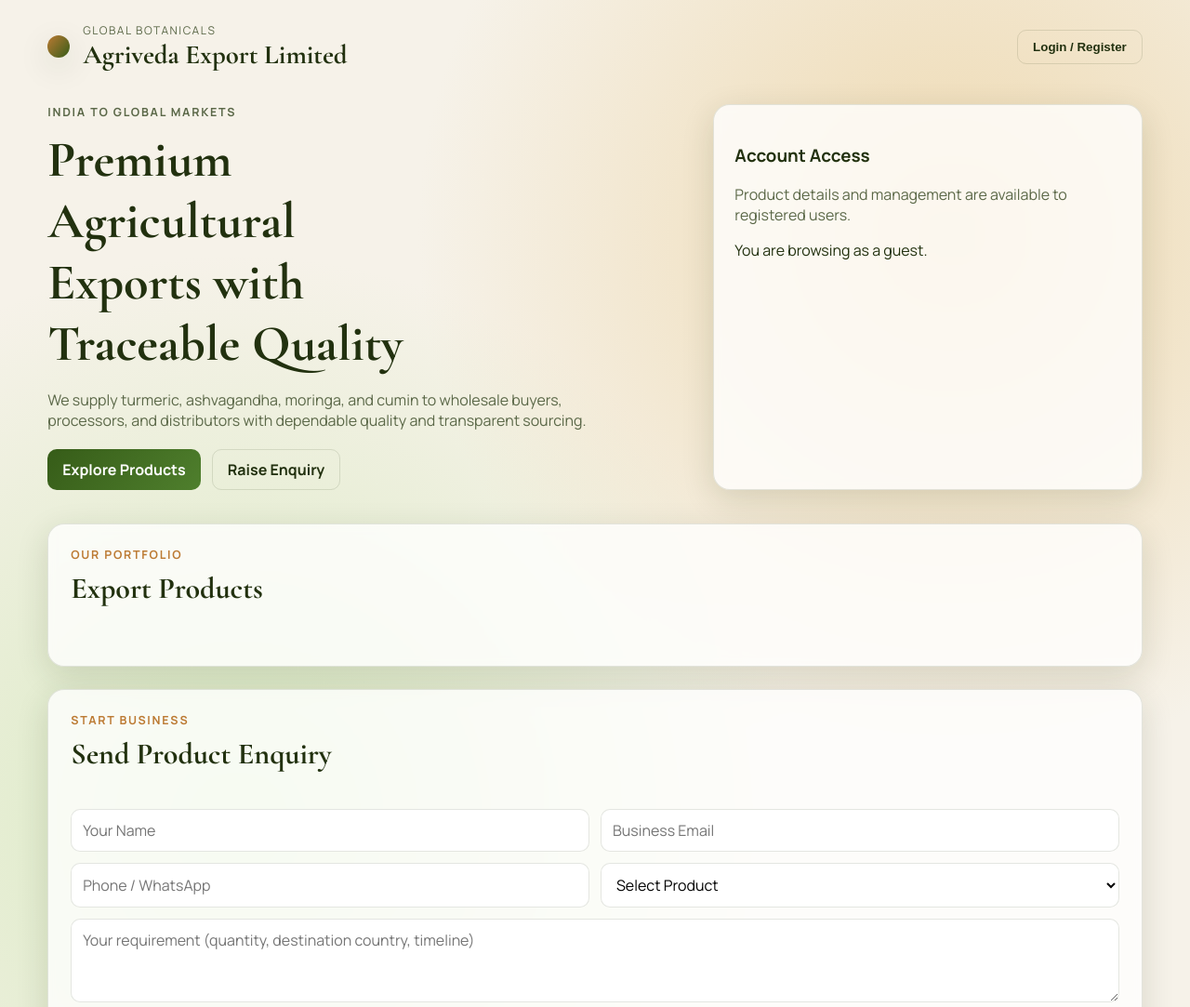
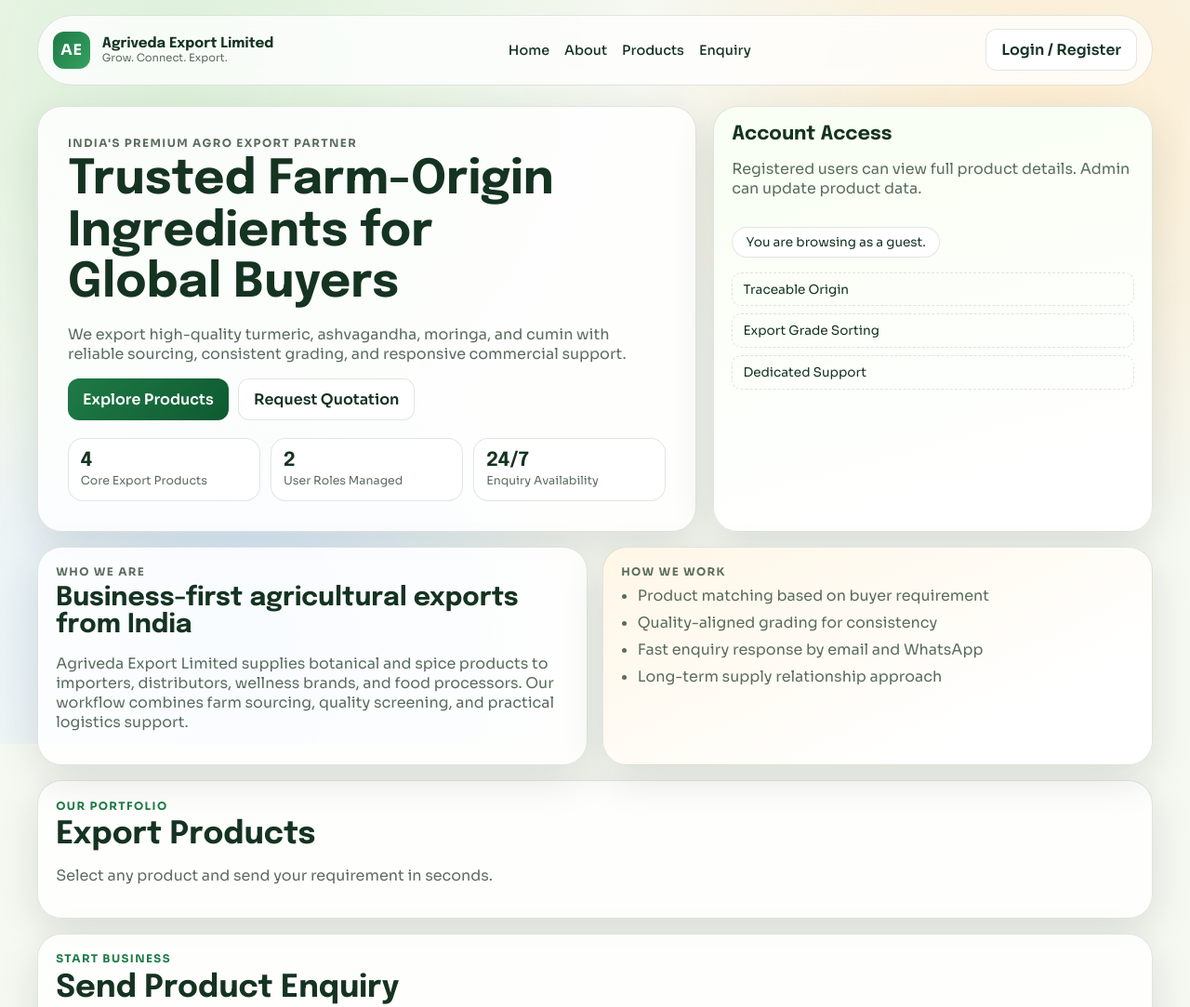
Before and after one commit to shaurya-khandelwal/agriveda-export-limited, a website: page public/index.html in a window 1280 px wide. Shown: the top 1083 px of the page at 93% size. Drawn offline with nearby package versions, Linux system fonts and the light colour scheme; no server answers.

Commit message:
Redesign frontend with modern agro-business layout

```diff
--- a/public/app.js
+++ b/public/app.js
@@ -2,7 +2,7 @@
   token: localStorage.getItem('agriveda_token') || '',
   user: null,
   products: [],
-  config: { contactEmail: 'sales@agrivedaexports.com', whatsappNumber: '919999999999' }
+  config: { contactEmail: 'sales@agrivedaexports.com', whatsappNumber: '918209796106' }
 };
 
 const el = {
@@ -68,7 +68,7 @@
         <h4>${product.name}</h4>
         <p>${product.shortDescription || ''}</p>
         ${detailBlock}
-        <div class="hero-cta">
+        <div class="product-actions">
           <a class="btn" href="${emailLink}">Enquire by Email</a>
           <a class="btn btn-outline" href="${whatsappLink}" target="_blank" rel="noopener">Enquire on WhatsApp</a>
         </div>
@@ -278,6 +278,8 @@
 bindAuthTabs();
 
 (async function init() {
+  const year = document.getElementById('year');
+  if (year) year.textContent = String(new Date().getFullYear());
   await loadPublicConfig();
   await loadCurrentUser();
   await loadProducts();
--- a/public/index.html
+++ b/public/index.html
@@ -6,59 +6,112 @@
     <title>Agriveda Export Limited</title>
     <link rel="preconnect" href="https://fonts.googleapis.com" />
     <link rel="preconnect" href="https://fonts.gstatic.com" crossorigin />
-    <link href="https://fonts.googleapis.com/css2?family=Cormorant+Garamond:wght@500;700&family=Manrope:wght@400;500;700&display=swap" rel="stylesheet" />
+    <link href="https://fonts.googleapis.com/css2?family=Sora:wght@400;500;600;700&family=Epilogue:wght@500;700;800&display=swap" rel="stylesheet" />
     <link rel="stylesheet" href="/styles.css" />
   </head>
   <body>
-    <div class="bg-noise"></div>
+    <div class="site-bg"></div>
+
     <header class="site-header">
-      <div class="brand">
-        <span class="brand-dot"></span>
-        <div>
-          <p class="brand-kicker">Global Botanicals</p>
-          <h1>Agriveda Export Limited</h1>
-        </div>
-      </div>
-      <nav class="header-actions">
+      <a class="brand" href="#home">
+        <span class="brand-icon">AE</span>
+        <span class="brand-copy">
+          <strong>Agriveda Export Limited</strong>
+          <small>Grow. Connect. Export.</small>
+        </span>
+      </a>
+
+      <nav class="site-nav">
+        <a href="#home">Home</a>
+        <a href="#about">About</a>
+        <a href="#products">Products</a>
+        <a href="#enquiry">Enquiry</a>
+      </nav>
+
+      <div class="header-actions">
         <button id="openAuthBtn" class="btn btn-outline">Login / Register</button>
         <button id="logoutBtn" class="btn btn-outline hidden">Logout</button>
-      </nav>
+      </div>
     </header>
 
     <main>
-      <section class="hero">
-        <div>
-          <p class="eyebrow">India to Global Markets</p>
-          <h2>Premium Agricultural Exports with Traceable Quality</h2>
+      <section id="home" class="hero">
+        <div class="hero-content">
+          <p class="eyebrow">India's Premium Agro Export Partner</p>
+          <h1>Trusted Farm-Origin Ingredients for Global Buyers</h1>
           <p>
-            We supply turmeric, ashvagandha, moringa, and cumin to wholesale buyers,
-            processors, and distributors with dependable quality and transparent sourcing.
+            We export high-quality turmeric, ashvagandha, moringa, and cumin with
+            reliable sourcing, consistent grading, and responsive commercial support.
           </p>
-          <div class="hero-cta">
+          <div class="hero-actions">
             <a href="#products" class="btn">Explore Products</a>
-            <a href="#enquiry" class="btn btn-outline">Raise Enquiry</a>
+            <a href="#enquiry" class="btn btn-ghost">Request Quotation</a>
+          </div>
+          <div class="hero-stats">
+            <article>
+              <h3>4</h3>
+              <p>Core Export Products</p>
+            </article>
+            <article>
+              <h3>2</h3>
+              <p>User Roles Managed</p>
+            </article>
+            <article>
+              <h3>24/7</h3>
+              <p>Enquiry Availability</p>
+            </article>
           </div>
         </div>
-        <aside class="hero-card" id="accountPanel">
-          <h3>Account Access</h3>
-          <p class="muted">Product details and management are available to registered users.</p>
-          <div id="accountStatus">You are browsing as a guest.</div>
+
+        <aside class="hero-panel" id="accountPanel">
+          <h2>Account Access</h2>
+          <p class="muted">Registered users can view full product details. Admin can update product data.</p>
+          <p id="accountStatus" class="status-chip">You are browsing as a guest.</p>
+
+          <div class="trust-list">
+            <span>Traceable Origin</span>
+            <span>Export Grade Sorting</span>
+            <span>Dedicated Support</span>
+          </div>
         </aside>
       </section>
 
-      <section id="products" class="products-section">
+      <section id="about" class="story-grid">
+        <article class="story-card">
+          <p class="eyebrow">Who We Are</p>
+          <h2>Business-first agricultural exports from India</h2>
+          <p>
+            Agriveda Export Limited supplies botanical and spice products to importers,
+            distributors, wellness brands, and food processors. Our workflow combines farm
+            sourcing, quality screening, and practical logistics support.
+          </p>
+        </article>
+        <article class="story-card accent">
+          <p class="eyebrow">How We Work</p>
+          <ul>
+            <li>Product matching based on buyer requirement</li>
+            <li>Quality-aligned grading for consistency</li>
+            <li>Fast enquiry response by email and WhatsApp</li>
+            <li>Long-term supply relationship approach</li>
+          </ul>
+        </article>
+      </section>
+
+      <section id="products" class="content-section products-section">
         <div class="section-head">
           <p class="eyebrow">Our Portfolio</p>
-          <h3>Export Products</h3>
+          <h2>Export Products</h2>
+          <p class="muted">Select any product and send your requirement in seconds.</p>
         </div>
         <div id="productGrid" class="product-grid"></div>
       </section>
 
-      <section id="enquiry" class="enquiry-section">
+      <section id="enquiry" class="content-section enquiry-section">
         <div class="section-head">
           <p class="eyebrow">Start Business</p>
-          <h3>Send Product Enquiry</h3>
+          <h2>Send Product Enquiry</h2>
         </div>
+
         <form id="enquiryForm" class="enquiry-form">
           <div class="form-row">
             <input type="text" name="name" placeholder="Your Name" required />
@@ -70,17 +123,18 @@
               <option value="">Select Product</option>
             </select>
           </div>
-          <textarea name="message" placeholder="Your requirement (quantity, destination country, timeline)"></textarea>
+          <textarea name="message" placeholder="Mention quantity, destination country, and expected timeline"></textarea>
           <button class="btn" type="submit">Submit Enquiry</button>
           <p class="muted small" id="enquiryStatus"></p>
         </form>
       </section>
 
-      <section id="adminSection" class="admin-section hidden">
+      <section id="adminSection" class="content-section admin-section hidden">
         <div class="section-head">
-          <p class="eyebrow">Admin Area</p>
-          <h3>Manage Product Details</h3>
+          <p class="eyebrow">Admin Control</p>
+          <h2>Manage Product Details</h2>
         </div>
+
         <form id="productEditForm" class="enquiry-form">
           <select id="adminProductSelect" required>
             <option value="">Select Product to Edit</option>
@@ -97,6 +151,11 @@
         </form>
       </section>
     </main>
+
+    <footer class="site-footer">
+      <p>© <span id="year"></span> Agriveda Export Limited</p>
+      <p>Built for global agricultural trade enquiries.</p>
+    </footer>
 
     <dialog id="authModal" class="auth-modal">
       <div class="auth-tabs">
--- a/public/styles.css
+++ b/public/styles.css
@@ -1,242 +1,398 @@
 :root {
-  --bg: #f6f2e9;
-  --panel: rgba(255, 255, 255, 0.78);
-  --text: #22310f;
-  --muted: #5b6848;
-  --primary: #365c18;
-  --secondary: #bc7a33;
-  --border: rgba(34, 49, 15, 0.12);
-  --shadow: 0 10px 35px rgba(34, 49, 15, 0.14);
+  --bg: #f6f8f2;
+  --ink: #153321;
+  --muted: #5a6d5e;
+  --brand: #1f7a46;
+  --brand-deep: #0f5a31;
+  --accent: #f1a43b;
+  --panel: rgba(255, 255, 255, 0.84);
+  --line: rgba(18, 42, 31, 0.12);
+  --shadow: 0 14px 45px rgba(21, 51, 33, 0.12);
 }
 
 * {
   box-sizing: border-box;
 }
 
+html {
+  scroll-behavior: smooth;
+}
+
 body {
   margin: 0;
-  font-family: 'Manrope', sans-serif;
-  color: var(--text);
-  background: radial-gradient(circle at 80% 20%, #eed9b0 0%, transparent 40%),
-    radial-gradient(circle at 20% 70%, #d9eac2 0%, transparent 45%),
-    var(--bg);
   min-height: 100vh;
+  color: var(--ink);
+  font-family: 'Sora', sans-serif;
+  background: var(--bg);
 }
 
-.bg-noise {
+.site-bg {
   position: fixed;
   inset: 0;
+  z-index: 0;
+  background: radial-gradient(circle at 15% 10%, #dbf0d8 0%, transparent 38%),
+    radial-gradient(circle at 88% 16%, #fdeccf 0%, transparent 34%),
+    radial-gradient(circle at 20% 86%, #d5e8ff 0%, transparent 30%);
   pointer-events: none;
-  opacity: 0.08;
-  background-image: linear-gradient(transparent 96%, rgba(0, 0, 0, 0.2) 4%);
-  background-size: 2px 2px;
 }
 
 .site-header,
-main {
+main,
+.site-footer {
   position: relative;
-  z-index: 1;
+  z-index: 2;
 }
 
 .site-header {
+  width: min(1200px, calc(100% - 2rem));
+  margin: 1rem auto 0;
+  padding: 0.9rem 1rem;
+  border: 1px solid var(--line);
+  border-radius: 999px;
+  background: rgba(255, 255, 255, 0.78);
+  backdrop-filter: blur(10px);
   display: flex;
+  align-items: center;
   justify-content: space-between;
-  align-items: center;
-  padding: 24px clamp(16px, 4vw, 64px);
+  gap: 1rem;
 }
 
 .brand {
-  display: flex;
-  gap: 14px;
+  display: inline-flex;
   align-items: center;
+  gap: 0.8rem;
+  text-decoration: none;
+  color: inherit;
 }
 
-.brand-dot {
-  width: 24px;
-  height: 24px;
-  border-radius: 50%;
-  background: linear-gradient(130deg, var(--secondary), var(--primary));
-  box-shadow: var(--shadow);
+.brand-icon {
+  width: 40px;
+  height: 40px;
+  border-radius: 12px;
+  display: grid;
+  place-content: center;
+  color: #fff;
+  background: linear-gradient(130deg, var(--brand), #35a160);
+  font-weight: 700;
+  letter-spacing: 0.04em;
 }
 
-.brand h1 {
-  margin: 0;
-  font-size: clamp(1.2rem, 2.8vw, 1.8rem);
-  font-family: 'Cormorant Garamond', serif;
+.brand-copy {
+  display: grid;
+  line-height: 1.1;
 }
 
-.brand-kicker {
-  margin: 0;
-  font-size: 0.75rem;
-  letter-spacing: 0.13em;
-  text-transform: uppercase;
+.brand-copy strong {
+  font-family: 'Epilogue', sans-serif;
+  font-size: 0.95rem;
+}
+
+.brand-copy small {
   color: var(--muted);
+  font-size: 0.72rem;
+}
+
+.site-nav {
+  display: flex;
+  gap: 1rem;
+}
+
+.site-nav a {
+  text-decoration: none;
+  color: var(--ink);
+  font-size: 0.9rem;
+  font-weight: 500;
+}
+
+.header-actions {
+  display: flex;
+  gap: 0.6rem;
 }
 
 main {
-  padding: 0 clamp(16px, 4vw, 64px) 48px;
+  width: min(1200px, calc(100% - 2rem));
+  margin: 1.4rem auto 0;
 }
 
 .hero {
   display: grid;
-  grid-template-columns: 1.5fr 1fr;
-  gap: 24px;
-  align-items: stretch;
-  margin: 12px 0 36px;
+  grid-template-columns: 1.2fr 0.8fr;
+  gap: 1.1rem;
 }
 
-.hero h2 {
-  margin: 10px 0;
-  font-family: 'Cormorant Garamond', serif;
-  font-size: clamp(2rem, 5vw, 3.4rem);
-  max-width: 16ch;
+.hero-content,
+.hero-panel,
+.content-section,
+.story-card {
+  border: 1px solid var(--line);
+  border-radius: 26px;
+  background: var(--panel);
+  box-shadow: var(--shadow);
 }
 
-.hero p {
+.hero-content {
+  padding: clamp(1.2rem, 2.5vw, 2.4rem);
+}
+
+.hero-content h1 {
+  margin: 0.4rem 0 0.8rem;
+  font-family: 'Epilogue', sans-serif;
+  font-size: clamp(1.8rem, 4vw, 3.2rem);
+  line-height: 1.08;
+  max-width: 18ch;
+}
+
+.hero-content p {
   color: var(--muted);
   max-width: 60ch;
 }
 
-.hero-card,
-.products-section,
-.enquiry-section,
-.admin-section {
-  background: var(--panel);
-  border: 1px solid var(--border);
-  border-radius: 18px;
-  box-shadow: var(--shadow);
-  backdrop-filter: blur(5px);
-}
-
-.hero-card {
-  padding: 22px;
-}
-
-.hero-cta {
-  display: flex;
-  gap: 12px;
-  margin-top: 20px;
-  flex-wrap: wrap;
-}
-
-.section-head {
-  padding: 24px 24px 0;
-}
-
 .eyebrow {
   margin: 0;
-  font-size: 0.78rem;
-  letter-spacing: 0.14em;
+  color: var(--brand);
+  letter-spacing: 0.12em;
   text-transform: uppercase;
-  color: var(--secondary);
+  font-size: 0.74rem;
   font-weight: 700;
 }
 
-.section-head h3 {
-  margin-top: 8px;
-  font-size: clamp(1.4rem, 2.5vw, 2rem);
-  font-family: 'Cormorant Garamond', serif;
+.hero-actions {
+  display: flex;
+  flex-wrap: wrap;
+  gap: 0.65rem;
+  margin-top: 1rem;
 }
 
-.products-section,
-.enquiry-section,
-.admin-section {
-  margin-bottom: 24px;
-  overflow: hidden;
+.hero-stats {
+  margin-top: 1.2rem;
+  display: grid;
+  grid-template-columns: repeat(3, 1fr);
+  gap: 0.7rem;
+}
+
+.hero-stats article {
+  border: 1px solid var(--line);
+  border-radius: 16px;
+  background: #fff;
+  padding: 0.8rem;
+}
+
+.hero-stats h3 {
+  margin: 0;
+  font-size: 1.3rem;
+  font-family: 'Epilogue', sans-serif;
+}
+
+.hero-stats p {
+  margin: 0.2rem 0 0;
+  font-size: 0.78rem;
+}
+
+.hero-panel {
+  padding: 1.2rem;
+  background: linear-gradient(165deg, #f9fff4 10%, #ffffff 85%);
+}
+
+.hero-panel h2 {
+  margin: 0 0 0.4rem;
+  font-family: 'Epilogue', sans-serif;
+  font-size: 1.3rem;
+}
+
+.status-chip {
+  margin: 0.9rem 0 1rem;
+  border-radius: 999px;
+  border: 1px solid var(--line);
+  background: #fff;
+  padding: 0.45rem 0.9rem;
+  display: inline-flex;
+  font-size: 0.85rem;
+}
+
+.trust-list {
+  display: grid;
+  gap: 0.5rem;
+}
+
+.trust-list span {
+  display: block;
+  border: 1px dashed var(--line);
+  border-radius: 10px;
+  padding: 0.55rem 0.7rem;
+  font-size: 0.85rem;
+}
+
+.story-grid {
+  margin-top: 1rem;
+  display: grid;
+  grid-template-columns: 1fr 1fr;
+  gap: 1rem;
+}
+
+.story-card {
+  padding: 1.2rem;
+}
+
+.story-card h2 {
+  margin: 0.45rem 0 0.7rem;
+  font-family: 'Epilogue', sans-serif;
+  font-size: clamp(1.2rem, 2.2vw, 1.8rem);
+}
+
+.story-card p,
+.story-card li,
+.muted {
+  color: var(--muted);
+}
+
+.story-card ul {
+  margin: 0.5rem 0 0;
+  padding-left: 1.1rem;
+  display: grid;
+  gap: 0.5rem;
+}
+
+.story-card.accent {
+  background: linear-gradient(155deg, #fff7e8 5%, #ffffff 75%);
+}
+
+.content-section {
+  margin-top: 1rem;
+  padding: 1.2rem;
+}
+
+.section-head h2 {
+  margin: 0.4rem 0 0.5rem;
+  font-family: 'Epilogue', sans-serif;
+  font-size: clamp(1.4rem, 2.8vw, 2.1rem);
 }
 
 .product-grid {
+  margin-top: 0.7rem;
   display: grid;
-  grid-template-columns: repeat(auto-fit, minmax(220px, 1fr));
-  gap: 16px;
-  padding: 8px 24px 24px;
+  grid-template-columns: repeat(auto-fit, minmax(240px, 1fr));
+  gap: 1rem;
 }
 
 .product-card {
+  border: 1px solid var(--line);
+  border-radius: 18px;
+  overflow: hidden;
   background: #fff;
-  border-radius: 14px;
-  overflow: hidden;
-  border: 1px solid var(--border);
   display: flex;
   flex-direction: column;
+  transition: transform 0.2s ease, box-shadow 0.2s ease;
+}
+
+.product-card:hover {
+  transform: translateY(-4px);
+  box-shadow: 0 16px 30px rgba(20, 55, 35, 0.11);
 }
 
 .product-card img {
   width: 100%;
-  height: 165px;
+  height: 180px;
   object-fit: cover;
 }
 
 .product-content {
-  padding: 14px;
+  padding: 0.95rem;
 }
 
 .product-content h4 {
-  margin: 0 0 8px;
-  font-family: 'Cormorant Garamond', serif;
-  font-size: 1.35rem;
+  margin: 0.1rem 0 0.4rem;
+  font-family: 'Epilogue', sans-serif;
+  font-size: 1.2rem;
 }
 
 .product-meta {
-  margin: 10px 0;
+  margin: 0.5rem 0;
+  font-size: 0.85rem;
   color: var(--muted);
-  font-size: 0.9rem;
+}
+
+.product-actions {
+  display: flex;
+  flex-wrap: wrap;
+  gap: 0.5rem;
+  margin-top: 0.8rem;
 }
 
 .btn {
+  border: 0;
+  border-radius: 12px;
+  background: linear-gradient(130deg, var(--brand), var(--brand-deep));
+  color: #fff;
+  padding: 0.68rem 1rem;
+  font: inherit;
+  font-weight: 600;
+  text-decoration: none;
+  cursor: pointer;
   display: inline-flex;
   align-items: center;
   justify-content: center;
-  background: linear-gradient(130deg, var(--primary), #4f7f2d);
-  color: #fff;
-  border: 0;
-  border-radius: 10px;
-  padding: 10px 16px;
-  cursor: pointer;
-  text-decoration: none;
-  font-weight: 700;
+}
+
+.btn:hover {
+  filter: brightness(1.02);
+}
+
+.btn-ghost {
+  background: #fff;
+  color: var(--ink);
+  border: 1px solid var(--line);
 }
 
 .btn-outline {
-  background: transparent;
-  color: var(--text);
-  border: 1px solid var(--border);
+  background: #fff;
+  color: var(--ink);
+  border: 1px solid var(--line);
 }
 
 .enquiry-form {
-  padding: 8px 24px 24px;
+  margin-top: 0.5rem;
   display: grid;
-  gap: 12px;
+  gap: 0.7rem;
 }
 
 .form-row {
   display: grid;
   grid-template-columns: 1fr 1fr;
-  gap: 12px;
+  gap: 0.7rem;
 }
 
 input,
 select,
 textarea {
   width: 100%;
-  border-radius: 10px;
-  border: 1px solid var(--border);
-  padding: 11px 12px;
+  border-radius: 12px;
+  border: 1px solid var(--line);
+  padding: 0.72rem 0.82rem;
   font: inherit;
   background: #fff;
 }
 
 textarea {
-  min-height: 90px;
+  min-height: 100px;
   resize: vertical;
 }
 
 .small {
-  font-size: 0.85rem;
+  font-size: 0.82rem;
 }
 
-.muted {
+.site-footer {
+  width: min(1200px, calc(100% - 2rem));
+  margin: 1.2rem auto 2rem;
+  border-radius: 16px;
+  border: 1px solid var(--line);
+  background: rgba(255, 255, 255, 0.75);
+  padding: 0.8rem 1rem;
+  display: flex;
+  justify-content: space-between;
+  gap: 1rem;
   color: var(--muted);
+  font-size: 0.85rem;
 }
 
 .hidden {
@@ -244,48 +400,64 @@
 }
 
 .auth-modal {
-  border: 1px solid var(--border);
-  border-radius: 16px;
-  width: min(420px, 90vw);
-  padding: 18px;
+  border: 1px solid var(--line);
+  border-radius: 18px;
+  width: min(440px, 92vw);
+  padding: 1rem;
 }
 
 .auth-modal::backdrop {
-  background: rgba(0, 0, 0, 0.25);
+  background: rgba(0, 0, 0, 0.34);
 }
 
 .auth-tabs {
   display: flex;
-  gap: 8px;
-  margin-bottom: 12px;
+  gap: 0.5rem;
+  margin-bottom: 0.6rem;
 }
 
 .auth-tabs button {
   flex: 1;
-  padding: 9px;
-  border-radius: 8px;
-  border: 1px solid var(--border);
+  border: 1px solid var(--line);
+  border-radius: 10px;
   background: #fff;
-  font-weight: 700;
+  padding: 0.55rem;
+  font: inherit;
   cursor: pointer;
 }
 
 .auth-tabs button.active {
-  background: var(--primary);
+  background: var(--brand);
   color: #fff;
 }
 
 .auth-form {
   display: grid;
-  gap: 10px;
+  gap: 0.6rem;
 }
 
-@media (max-width: 900px) {
+@media (max-width: 980px) {
+  .site-nav {
+    display: none;
+  }
+
   .hero {
+    grid-template-columns: 1fr;
+  }
+
+  .hero-stats {
+    grid-template-columns: 1fr;
+  }
+
+  .story-grid {
     grid-template-columns: 1fr;
   }
 
   .form-row {
     grid-template-columns: 1fr;
   }
+
+  .site-footer {
+    flex-direction: column;
+  }
 }
```
